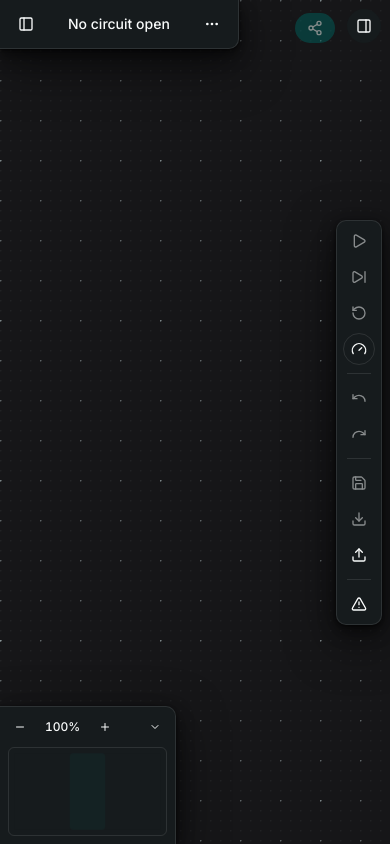
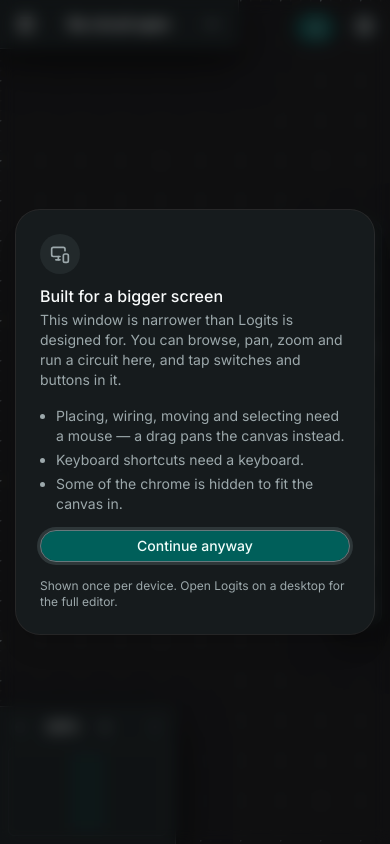
Before and after one commit to nexuls/logits, a Next.js app: page / in a window 390 px wide. Built offline with nearby package versions, Linux system fonts and the light colour scheme; what draftly would draw is missing.

Commit message:
feat: One time warning for non-suitable devices

```diff
--- a/artifacts/07-interaction-spec.md
+++ b/artifacts/07-interaction-spec.md
@@ -95,7 +95,14 @@
 
 Touch and small screens remain out of scope ([01-product-spec.md](01-product-spec.md)):
 what is defended here is that the layout holds, not that the app is usable with
-a finger.
+a finger. So the editor says so on arrival —
+[device-warning-dialog.tsx](../src/components/editor/device-warning-dialog.tsx)
+opens once when the viewport is under 768px wide or the device is touch-only
+(`(pointer: coarse) and (hover: none)`, which spares a touchscreen laptop),
+naming what does work (pan, zoom, run, tap a switch) and what does not
+(placing, wiring, moving, shortcuts). Dismissing it is the acknowledgement,
+stored per device as `deviceWarningDismissed` in editor settings, and the
+dialog is deliberately not a wall: **Continue anyway** is the only button.
 
 ## Preview (built)
 
--- a/artifacts/08-roadmap.md
+++ b/artifacts/08-roadmap.md
@@ -83,7 +83,7 @@
 
 | Issue | Where |
 | --- | --- |
-| Touch and small screens are out of scope ([01-product-spec.md](01-product-spec.md)) and only the *layout* is defended: the chrome no longer overlaps at any canvas width, but a narrow canvas loses the performance monitor and the simulated-time readout, and the editing gestures still assume a mouse and a keyboard | [canvas/index.tsx](../src/components/canvas/index.tsx) |
+| Touch and small screens are out of scope ([01-product-spec.md](01-product-spec.md)) and only the *layout* is defended: the chrome no longer overlaps at any canvas width, but a narrow canvas loses the performance monitor and the simulated-time readout, and the editing gestures still assume a mouse and a keyboard. A one-time dialog warns on a narrow or touch-only device rather than letting the user discover it by dragging | [canvas/index.tsx](../src/components/canvas/index.tsx), [editor/device-warning-dialog.tsx](../src/components/editor/device-warning-dialog.tsx) |
 | A Markdown bullet in a `deco.text` whose text wraps onto a second line renders as an empty bullet with its text dropped to the line below; one-line bullets are fine. Reproduced in the preview with plain, bold and dashed text alike, so it is the list rendering, not the inline marks | [nodes/markdown/note-html.ts](../src/components/nodes/markdown/note-html.ts) |
 | `check.ts` in the circuit skill flags diagonal wires in three shipped examples — `half-adder` (2), `mux-2to1` (2) and `calculator` (73) — so they are not safe routing references for an agent, and the half adder's two diagonals cross each other. Re-route them with waypoints | [src/example/](../src/example/) |
 | Projects sidebar has no routing — the open project lives in React state, so it is lost on reload and has no URL | [app/page.tsx](../src/app/page.tsx) |
@@ -143,4 +143,4 @@
 | A preview's diagnostics rows are plain text: there is no selection to reveal the elements with, so a problem is listed but cannot be found on the canvas from the panel. Its faulted nodes and wires are still marked | [preview/circuit-preview.tsx](../src/components/preview/circuit-preview.tsx) |
 | A `/preview#data=` link is decoded in the browser, so the circuit and the tab title appear only after hydration, and link unfurlers (chat apps, social cards) only ever see "Preview". A large circuit still makes a long link — the calculator's is 29 KB — which some shorteners and chat apps truncate. A stored copy behind a short id fixes both, and needs a server store the app does not have | [preview/linked-preview.tsx](../src/components/preview/linked-preview.tsx) |
 | No `/preview` embed options: chrome, autoplay, theme and fit are all `CircuitPreview` props but not yet query parameters, and the page is always dark | [app/preview/page.tsx](../src/app/preview/page.tsx) |
-| Touch has pan and zoom but no editing gestures — a drag on a node pans the canvas. The pointer handlers are written against mouse semantics and need a tap/long-press story | [canvas/index.tsx](../src/components/canvas/index.tsx) |
+| Touch has pan and zoom but no editing gestures — a drag on a node pans the canvas. The pointer handlers are written against mouse semantics and need a tap/long-press story. Touch-only devices are warned on open ([device-warning-dialog.tsx](../src/components/editor/device-warning-dialog.tsx)) | [canvas/index.tsx](../src/components/canvas/index.tsx) |
--- /dev/null
+++ b/src/components/editor/device-warning-dialog.tsx
@@ -0,0 +1,94 @@
+"use client";
+
+import { MonitorSmartphoneIcon } from "lucide-react";
+
+import { Button } from "@/components/ui/button";
+import {
+  Dialog,
+  DialogContent,
+  DialogDescription,
+  DialogFooter,
+  DialogHeader,
+  DialogTitle,
+} from "@/components/ui/dialog";
+import { useMediaQuery } from "@/hooks/use-media-query";
+import { setEditorSetting, useEditorSettings } from "@/state/editor-settings";
+
+/** Narrow enough that the canvas has lost chrome — matches `useIsMobile`. */
+const NARROW = "(max-width: 767px)";
+
+/**
+ * Touch as the *only* pointer. `hover: none` is what rules out a laptop with a
+ * touchscreen, which still has the trackpad every editing gesture is written
+ * against; `pointer: coarse` alone would warn there for nothing.
+ */
+const TOUCH_ONLY = "(pointer: coarse) and (hover: none)";
+
+/**
+ * Warns, once per device, that the editor is built for a mouse, a keyboard and
+ * a screen with room for the chrome.
+ *
+ * Touch and small screens are out of scope
+ * (artifacts/01-product-spec.md) and only the *layout* is defended, so a
+ * phone opens a canvas it can pan and run but not edit. Saying so on arrival
+ * is cheaper than letting someone work that out by dragging a gate and
+ * watching the canvas pan instead.
+ *
+ * Self-contained on purpose: the editor renders it unconditionally and knows
+ * nothing about the queries or the acknowledgement.
+ */
+export default function DeviceWarningDialog() {
+  const { deviceWarningDismissed } = useEditorSettings();
+  const narrow = useMediaQuery(NARROW);
+  const touchOnly = useMediaQuery(TOUCH_ONLY);
+
+  const open = !deviceWarningDismissed && (narrow || touchOnly);
+
+  return (
+    <Dialog
+      open={open}
+      // Only ever closed, and a close is the acknowledgement however it came
+      // — the button, Esc, or a press outside.
+      onOpenChange={() => setEditorSetting("deviceWarningDismissed", true)}
+    >
+      <DialogContent showCloseButton={false} className="gap-4">
+        <DialogHeader>
+          <div
+            aria-hidden
+            className="mb-2 inline-flex size-10 items-center justify-center rounded-full bg-muted text-muted-foreground"
+          >
+            <MonitorSmartphoneIcon className="size-5" />
+          </div>
+          <DialogTitle>Built for a bigger screen</DialogTitle>
+          <DialogDescription>
+            {touchOnly
+              ? "Logits is designed for a mouse and a keyboard."
+              : "This window is narrower than Logits is designed for."}{" "}
+            You can browse, pan, zoom and run a circuit here, and tap switches
+            and buttons in it.
+          </DialogDescription>
+        </DialogHeader>
+
+        <ul className="list-disc space-y-1 pl-4 text-sm text-muted-foreground">
+          <li>
+            Placing, wiring, moving and selecting need a mouse — a drag pans the
+            canvas instead.
+          </li>
+          <li>Keyboard shortcuts need a keyboard.</li>
+          <li>Some of the chrome is hidden to fit the canvas in.</li>
+        </ul>
+
+        <DialogFooter>
+          <Button
+            onClick={() => setEditorSetting("deviceWarningDismissed", true)}
+          >
+            Continue anyway
+          </Button>
+        </DialogFooter>
+        <p className="text-xs text-muted-foreground">
+          Shown once per device. Open Logits on a desktop for the full editor.
+        </p>
+      </DialogContent>
+    </Dialog>
+  );
+}
--- a/src/components/editor/editor.tsx
+++ b/src/components/editor/editor.tsx
@@ -34,6 +34,7 @@
 import { pruneSelection, selectOnly, useSelection } from "@/state/selection";
 import { getNetlist, syncDocument, useDiagnostics } from "@/state/simulation";
 import CommandMenu from "./command-menu";
+import DeviceWarningDialog from "./device-warning-dialog";
 import DiagnosticsPanel from "./diagnostics-panel";
 import GhostLayer from "./ghost-layer";
 import Inspector, { InspectorAnchor, selectionBounds } from "./inspector";
@@ -540,6 +541,10 @@
         }}
       />
 
+      {/* Decides for itself whether this device needs telling; rendering it
+          unconditionally keeps the queries in one file. */}
+      <DeviceWarningDialog />
+
       <CommandMenu
         open={commandMenuOpen}
         onOpenChange={setCommandMenuOpen}
--- /dev/null
+++ b/src/hooks/use-media-query.ts
@@ -0,0 +1,31 @@
+"use client";
+
+import { useCallback, useSyncExternalStore } from "react";
+
+/**
+ * Subscribes to a CSS media query.
+ *
+ * `useSyncExternalStore` rather than state in an effect so the first client
+ * render already has the answer — a component that only exists when the query
+ * matches (the device warning) would otherwise mount, paint, and correct
+ * itself a frame later.
+ *
+ * The server snapshot is `false`: there is no viewport to measure during SSR,
+ * so nothing gated on a query is rendered until hydration.
+ */
+export function useMediaQuery(query: string): boolean {
+  const subscribe = useCallback(
+    (onChange: () => void) => {
+      const list = window.matchMedia(query);
+      list.addEventListener("change", onChange);
+      return () => list.removeEventListener("change", onChange);
+    },
+    [query],
+  );
+
+  return useSyncExternalStore(
+    subscribe,
+    () => window.matchMedia(query).matches,
+    () => false,
+  );
+}
--- a/src/state/editor-settings.ts
+++ b/src/state/editor-settings.ts
@@ -21,6 +21,12 @@
   showBasicPinLabels: z.boolean(),
   showCompoundPinLabels: z.boolean(),
   showBusValues: z.boolean(),
+  /**
+   * Whether the "this editor wants a mouse and a keyboard" warning has been
+   * dismissed on this device. Not in the settings panel: it is a one-time
+   * acknowledgement, not a preference anyone would go looking for.
+   */
+  deviceWarningDismissed: z.boolean(),
 });
 
 export type EditorSettings = z.infer<typeof settingsSchema>;
@@ -38,6 +44,7 @@
   showBasicPinLabels: false,
   showCompoundPinLabels: true,
   showBusValues: true,
+  deviceWarningDismissed: false,
 };
 
 /** `useLayoutEffect` warns when it runs during SSR, where there is no layout. */
```
